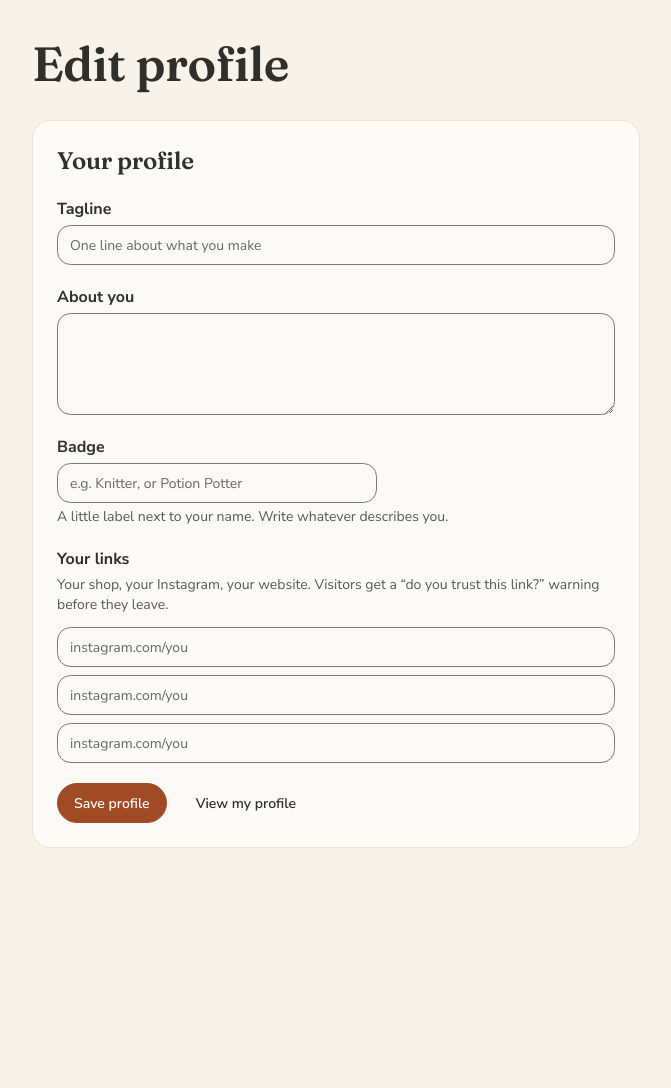
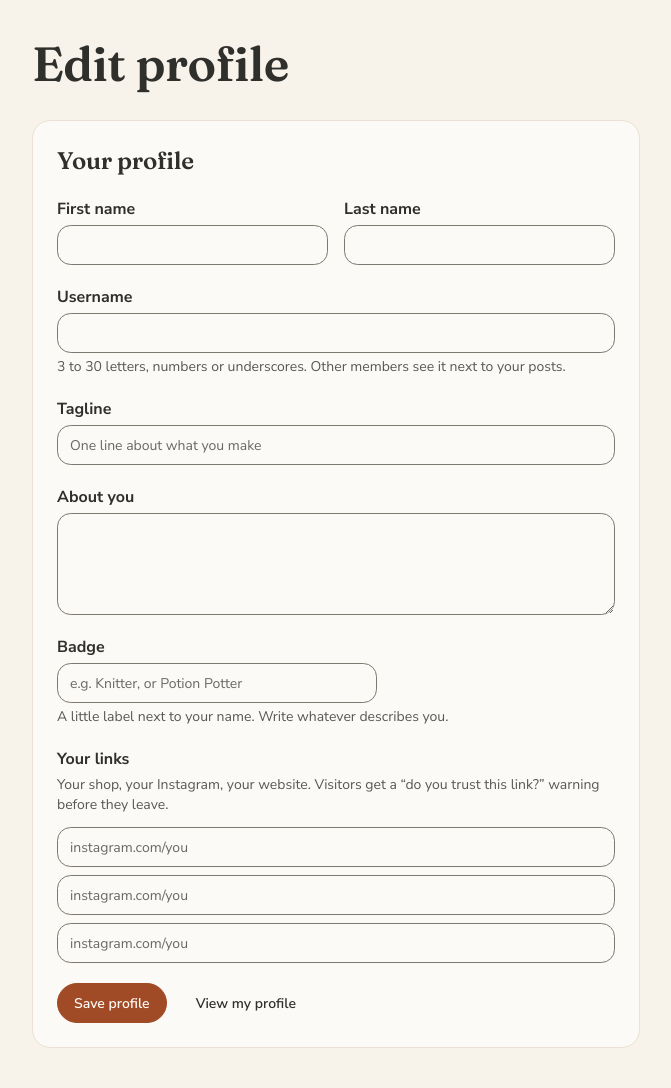
Before and after one commit to emilia240/Semester-project-DWP, a PHP site: the page made by views/profile/edit.php in a window 1280 px wide. Shown: the top 1088 px of the page, without its empty margins (304-975 px from the left). Before the commit the page ends 848 px from the top, so only its background shows below. Run offline with PHP 8.4, Linux system fonts and the light colour scheme; the template is opened without the code that fills it: most values are stand-ins (such as "Sample title", 1, 10 or a date in 2020); data that the repository does not hold is empty; style sheets or scripts are compiled from the project's sources; some libraries are stand-ins or nearby versions.

Commit message:
Edit profile: change first name, last name and username

```diff
--- a/views/profile/edit.php
+++ b/views/profile/edit.php
@@ -1,9 +1,9 @@
 <?php
 /*
 Edit profile: the tagline, the about text, the badge and the links (the "Your profile" card of the daisy design).
-Needs: $old (tagline, about, badge, link1, link2, link3: what the form shows now) and $errors (field name => message).
+Needs: $old (first_name, last_name, username, tagline, about, badge, link1, link2, link3: what the form shows now) and $errors (field name => message).
 Everything is checked again in PHP (ProfileController::edit), the maxlength here only helps the person typing.
-Later steps add more to this form: names (step 6).
+The names (first name, last name, username) use the same rules as sign-up.
 */
 ?>
 <section class="mx-auto max-w-2xl px-4 pb-16 pt-10 sm:px-8">
@@ -16,6 +16,27 @@ Later steps add more to this form: names (step 6).
     <form method="post" action="<?= e(url('edit-profile')) ?>" class="tbh-card mt-8 space-y-5 p-6">
         <?= csrf_field() ?>
         <h2 class="text-2xl font-semibold">Your profile</h2>
+
+        <?php // The names. First and last name side by side on a big screen, under each other on a phone. ?>
+        <div class="grid gap-4 sm:grid-cols-2">
+            <label class="block">
+                <span class="mb-1 block font-bold">First name</span>
+                <input class="input input-bordered w-full <?= field_class($errors, 'first_name') ?>" name="first_name" maxlength="80" value="<?= e($old['first_name']) ?>" autocomplete="given-name"<?= field_attrs($errors, 'first_name') ?>>
+                <?= field_error($errors, 'first_name') ?>
+            </label>
+            <label class="block">
+                <span class="mb-1 block font-bold">Last name</span>
+                <input class="input input-bordered w-full <?= field_class($errors, 'last_name') ?>" name="last_name" maxlength="80" value="<?= e($old['last_name']) ?>" autocomplete="family-name"<?= field_attrs($errors, 'last_name') ?>>
+                <?= field_error($errors, 'last_name') ?>
+            </label>
+        </div>
+
+        <label class="block">
+            <span class="mb-1 block font-bold">Username</span>
+            <input class="input input-bordered w-full <?= field_class($errors, 'username') ?>" name="username" maxlength="30" value="<?= e($old['username']) ?>" autocomplete="username"<?= field_attrs($errors, 'username') ?>>
+            <?= field_error($errors, 'username') ?>
+            <span class="mt-1 block text-sm opacity-80">3 to 30 letters, numbers or underscores. Other members see it next to your posts.</span>
+        </label>
 
         <label class="block">
             <span class="mb-1 block font-bold">Tagline</span>
```
Also changed, not shown: controllers/ProfileController.php (+34 -3 lines), models/UserModel.php (+27 -0 lines).
